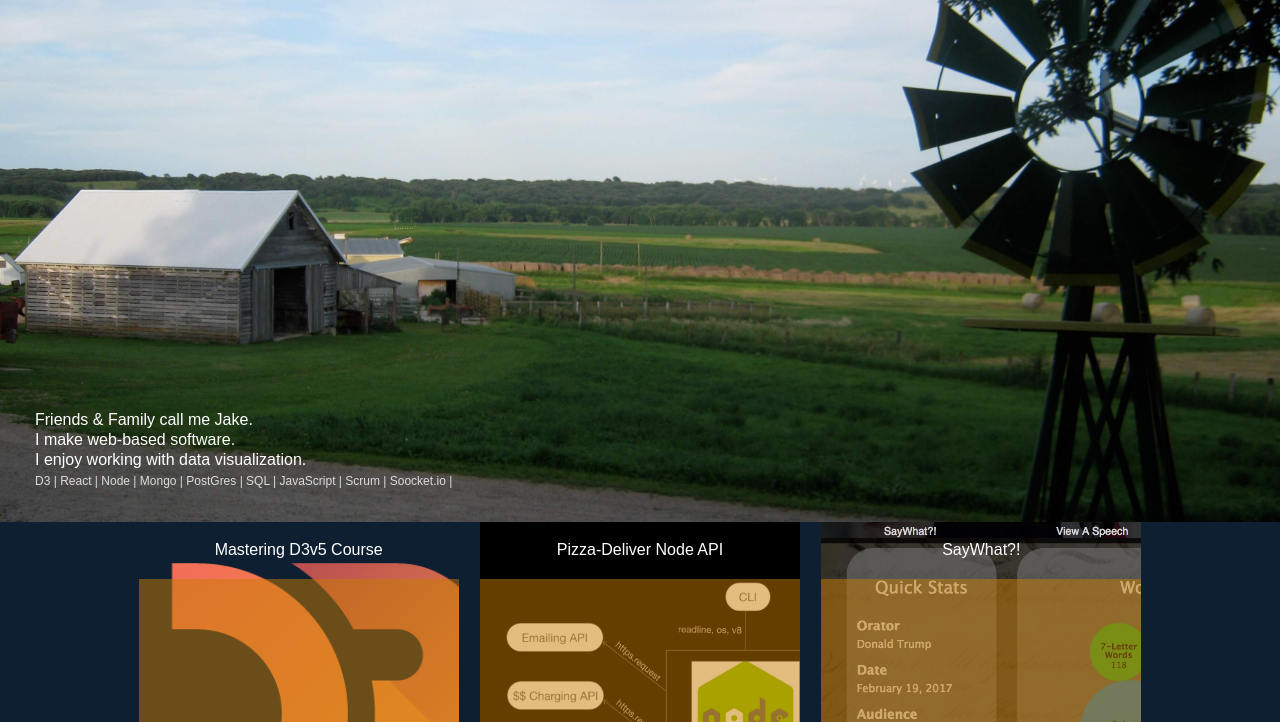
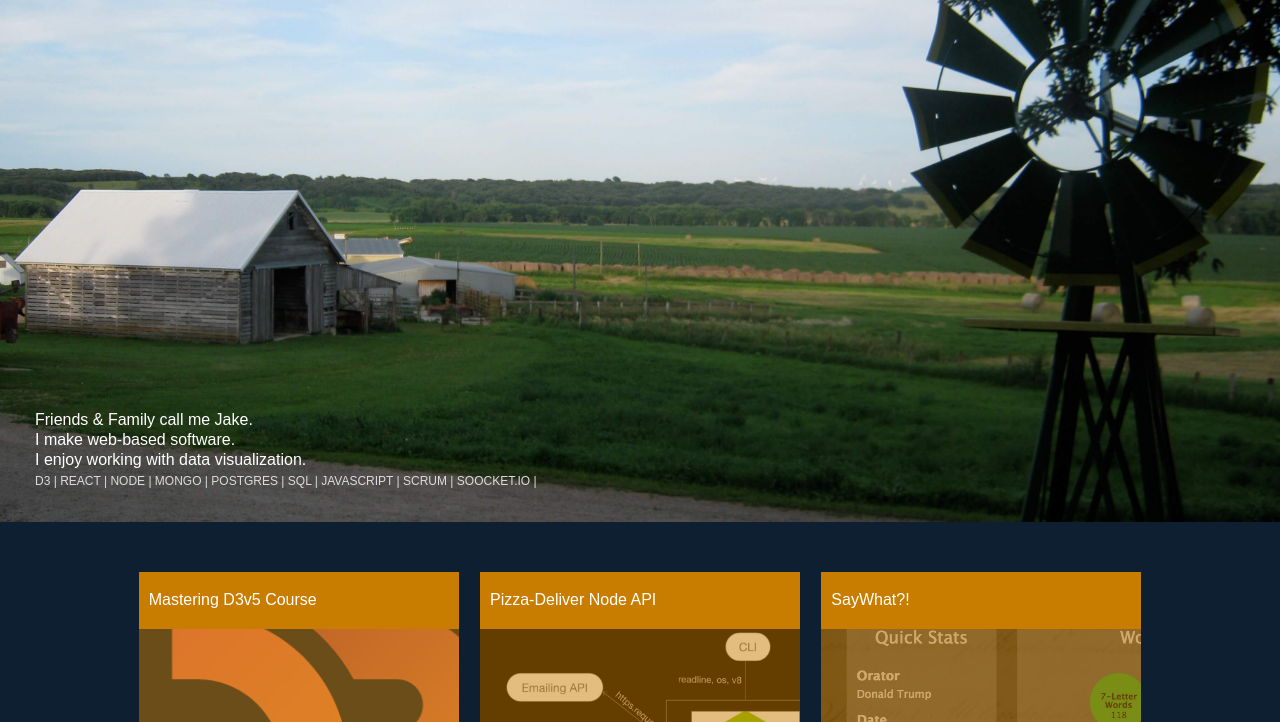
Before and after one commit to imagineLife/wireframes, a plain HTML site: page folio/index.html in a window 1280 px wide. Shown: the part 78-800 px from the top of the page. Drawn offline with Linux system fonts and the light colour scheme.

Commit message:
caption update && welcom uppercase

```diff
--- a/folio/index.css
+++ b/folio/index.css
@@ -84,6 +84,7 @@ section.welcome{
   background-size: cover;
   height: 500px;
   position: relative;
+  margin-bottom: 50px;
 }
 
 .text-box{
@@ -99,6 +100,7 @@ section.welcome{
   color: gainsboro;
   font-size: 12px;
   margin: 5px 0;
+  text-transform: uppercase;
 }
 
 .tech-li{
@@ -141,7 +143,10 @@ section.welcome{
 }
 
 .caption{
+  text-align: left;
   color: white;
+  background-color: rgba(200,125,0,1);
+  padding: 20px 0 20px 10px;
 }
 
 .black {
```
